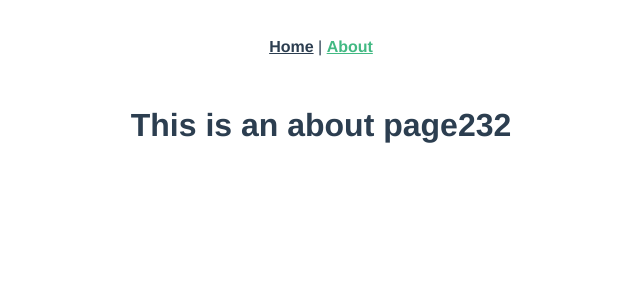
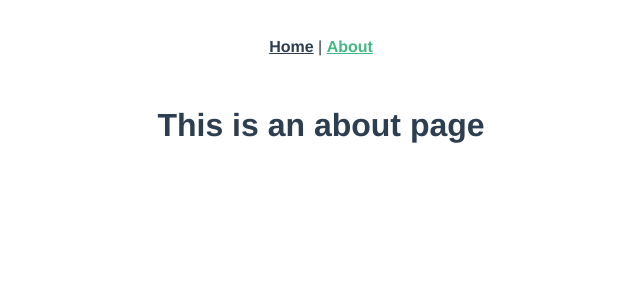
Before and after one commit to king-song823/KingSong-admin, a Vue app: page /about in a window 1280 px wide. Shown: the top 300 px of the page, without its empty margins (319-959 px from the left). Built offline with nearby package versions, Linux system fonts and the light colour scheme.

Commit message:
feat: prettier 代码格式美化

```diff
--- a/package.json
+++ b/package.json
@@ -43,7 +43,10 @@
     "parserOptions": {
       "parser": "babel-eslint"
     },
-    "rules": {}
+    "rules": {
+      "space-before-function-paren": "off",
+      "pretter/prettier": "off"
+    }
   },
   "browserslist": [
     "> 1%",
--- a/src/views/About.vue
+++ b/src/views/About.vue
@@ -2,12 +2,12 @@
  * @Author: ink-song 229135518@qq.com
  * @Date: 2023-05-16 22:02:24
  * @LastEditors: ink-song 229135518@qq.com
- * @LastEditTime: 2023-05-16 22:08:25
+ * @LastEditTime: 2023-05-16 22:25:53
  * @FilePath: /imooc-admin/src/views/About.vue
  * @Description: 这是默认设置,请设置`customMade`, 打开koroFileHeader查看配置 进行设置: https://github.com/OBKoro1/koro1FileHeader/wiki/%E9%85%8D%E7%BD%AE
 -->
 <template>
   <div class="about">
-    <h1>This is an about page232</h1>
+    <h1>This is an about page</h1>
   </div>
 </template>
```
Also changed, not shown: src/main.js (+4 -5 lines), src/views/Home.vue (+13 -5 lines), 1 other file (tests, documents, lock files or other folders).
